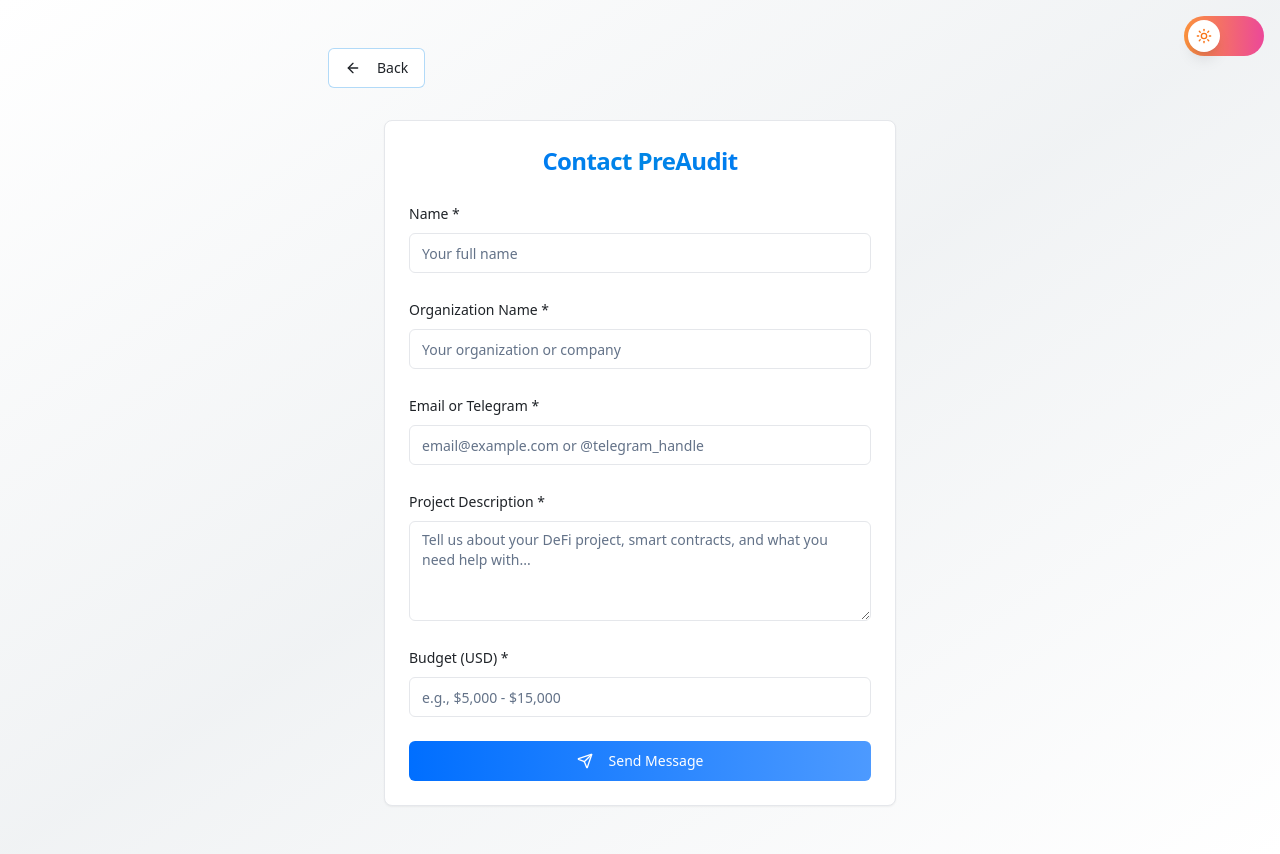
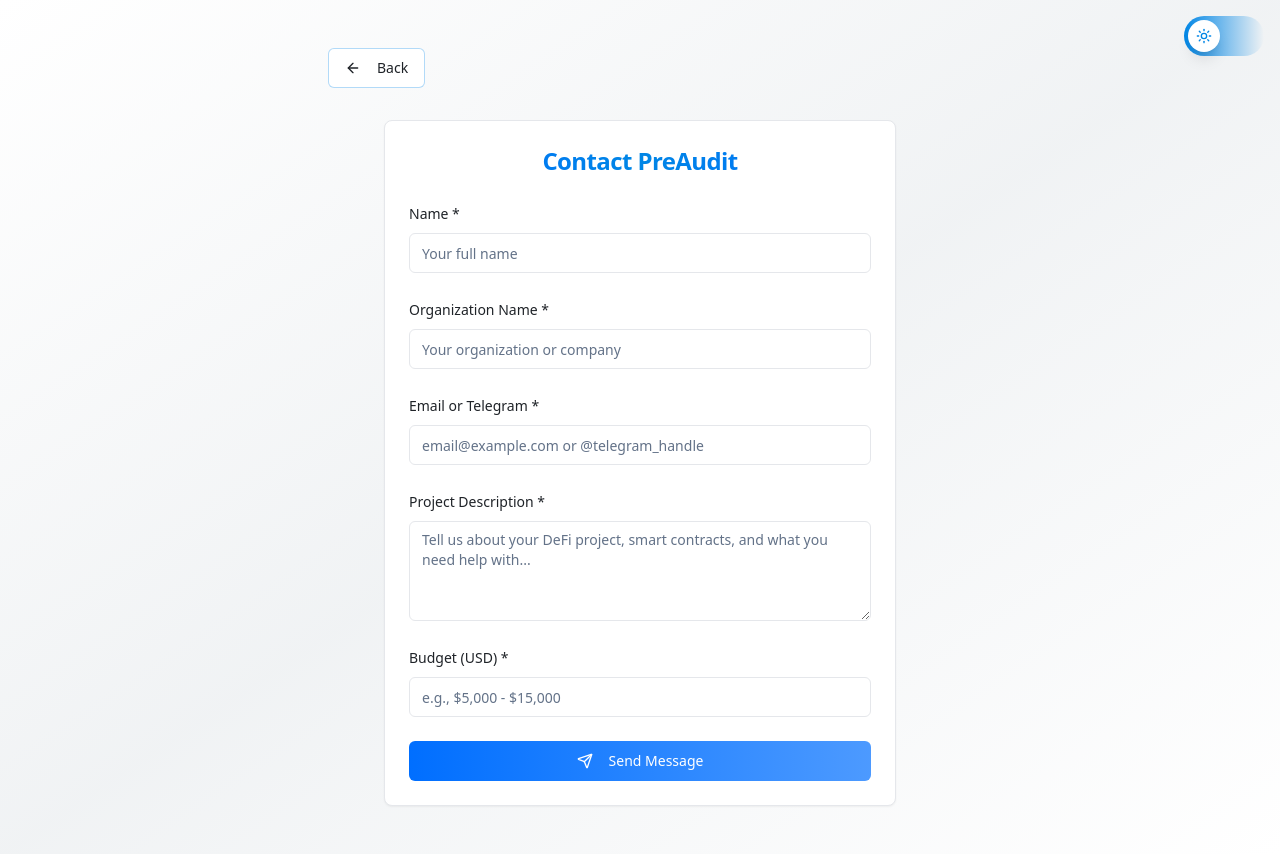
Before and after one commit to PreAudit/audit-ready-prep, a React (Vite) app: page /contact in a window 1280 px wide. Built offline with nearby package versions, Linux system fonts and the light colour scheme.

Commit message:
Refactor theme toggle colors
Update the theme toggle component to use colors that better match the website's aesthetic, avoiding a red color.

```diff
--- a/src/components/ui/theme-toggle.tsx
+++ b/src/components/ui/theme-toggle.tsx
@@ -15,8 +15,8 @@ export function ThemeToggle() {
         onClick={toggleTheme}
         className={`relative w-16 h-8 sm:w-20 sm:h-10 rounded-full p-1 transition-all duration-500 ease-in-out ${
           theme === "dark"
-            ? "bg-gradient-to-r from-blue-400 to-cyan-300"
-            : "bg-gradient-to-r from-orange-400 to-pink-500"
+            ? "bg-gradient-to-r from-primary to-primary-glow"
+            : "bg-gradient-to-r from-security to-security-muted"
         }`}
       >
         <div
@@ -24,10 +24,10 @@ export function ThemeToggle() {
             theme === "dark" ? "translate-x-8 sm:translate-x-10" : "translate-x-0"
           }`}
         >
-          <Sun className={`h-3 w-3 sm:h-4 sm:w-4 text-orange-500 transition-all duration-300 ${
+          <Sun className={`h-3 w-3 sm:h-4 sm:w-4 text-security transition-all duration-300 ${
             theme === "dark" ? "scale-0 rotate-90" : "scale-100 rotate-0"
           }`} />
-          <Moon className={`absolute h-3 w-3 sm:h-4 sm:w-4 text-blue-600 transition-all duration-300 ${
+          <Moon className={`absolute h-3 w-3 sm:h-4 sm:w-4 text-primary transition-all duration-300 ${
             theme === "dark" ? "scale-100 rotate-0" : "scale-0 -rotate-90"
           }`} />
         </div>
```
